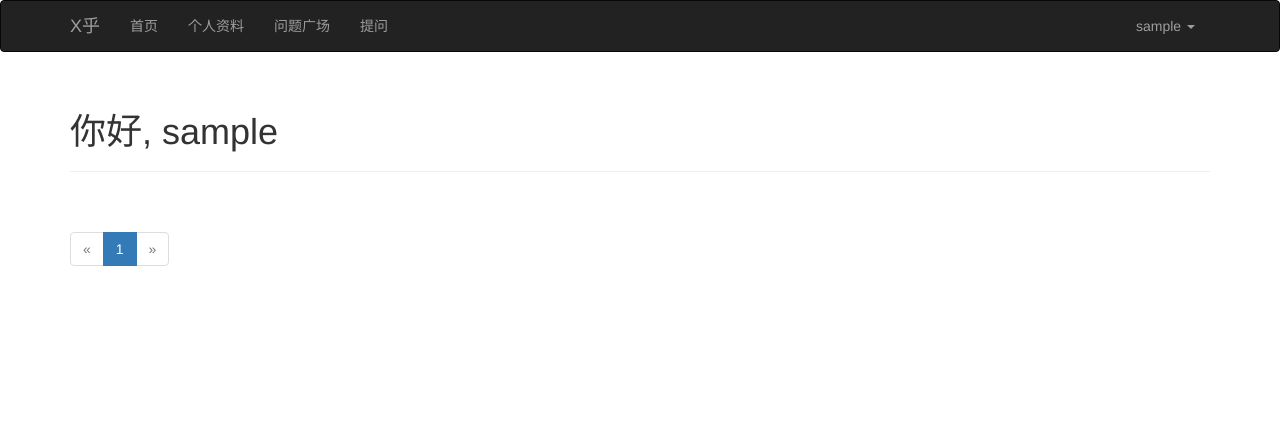
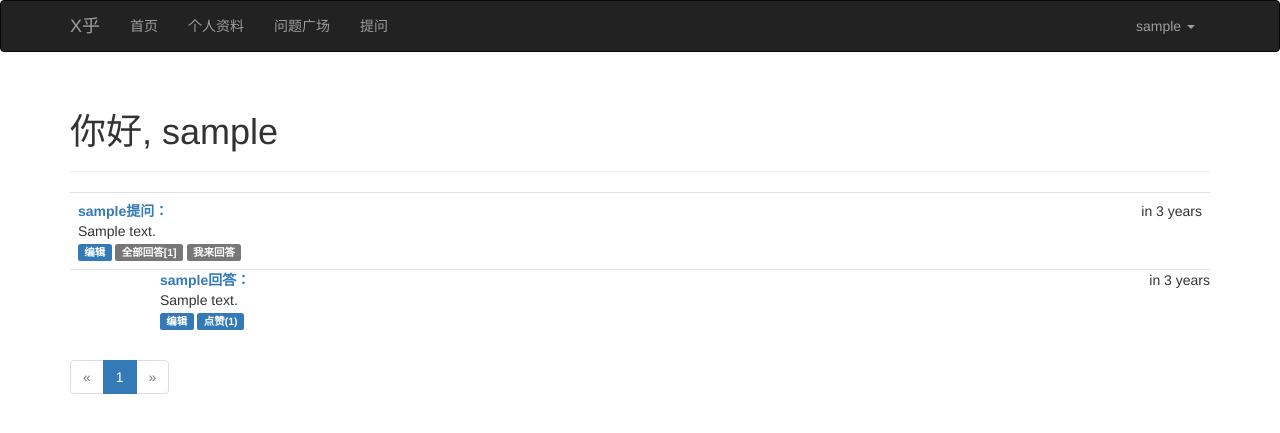
Before and after one commit to VashonHu/MyWebsiteWithFlask, a Flask app: page / in a window 1280 px wide. Shown: the top 433 px of the page. Run offline with Flask 2, Linux system fonts and the light colour scheme; a user stored in the database is signed in; tables that the repository leaves empty hold one stand-in row (values such as "Sample post"); parts of the project's set-up code (start-up, migrations or seed data) failed here and were passed over; some libraries are stand-ins or nearby versions.

Commit message:
big change

```diff
--- a/app/main/views.py
+++ b/app/main/views.py
@@ -8,30 +8,30 @@ from ..models import User, Role, Permission, Question, Comment, Answer, Vote
 from flask_login import login_required, current_user
 from ..decorators import admin_required, permission_required
 from flask_sqlalchemy import  get_debug_queries
+import sys
+
+# if current_user.is_authenticated:
+    #     show_followed = bool(request.cookies.get('show_followed', ' '))
+    # if show_followed:
+    #     query = current_user.followed_questions
+    # else:
+    #     query = Question.query
 
 
 @main.route('/', methods=['GET', 'POST'])
 def index():
-    form = QuestionForm()
-    if current_user.can(Permission.WRITE_ARTICLES) and \
-            form.validate_on_submit():
-        question = Question(body=form.body.data, author=current_user._get_current_object())
-        db.session.add(question)
-        db.session.commit()
-        return redirect(url_for('.index'))
-    show_followed = False
-    if current_user.is_authenticated:
-        show_followed = bool(request.cookies.get('show_followed', ' '))
-    if show_followed:
-        query = current_user.followed_questions
+    query_questions = None
+    if current_user.is_authenticated and current_user.followers.count() > 0:
+        query_questions = current_user.followed_questions
     else:
-        query = Question.query
+        query_questions = Question.query
     page = request.args.get('page', 1, type=int)
-    pagination = query.order_by(Question.timestamp.desc()).paginate(
+    pagination_questions = query_questions.order_by(Question.timestamp.desc()).paginate(
         page, per_page=20, error_out=False)
-    questions = pagination.items
-    return render_template('index.html', form=form, questions=questions,
-                           pagination=pagination, show_followed=show_followed)
+    questions = pagination_questions.items
+    return render_template('index.html', questions=questions,
+                           pagination_questions=pagination_questions,
+                           Answer=Answer, row=2)
 
 
 @main.route('/user/<username>')
@@ -42,7 +42,8 @@ def user(username):
     questions = user.questions.order_by(Question.timestamp.desc()).all()
     answers = user.answers.order_by(Answer.timestamp.desc()).all()
     admin = User.query.filter_by(email=current_app.config['FLASK_MAIL_ADMIN']).first()
-    return render_template('user.html', user=user, questions=questions, admin=admin, answers=answers)
+    return render_template('user.html', user=user, questions=questions,
+                           admin=admin, answers=answers, Answer=Answer, row=0)
 
 
 @main.route('/edit-profile', methods=['GET', 'POST'])
@@ -88,7 +89,7 @@ def edit_profile_admin(id):
     return render_template('edit_profile.html', form=form, user=user)
 
 
-@main.route('/question/<int:id>')
+@main.route('/question/<int:id>', methods=['GET', 'POST'])
 def question(id):
     question = Question.query.get_or_404(id)
     form = AnswerForm()
@@ -110,7 +111,7 @@ def question(id):
         error_out=False)
     answers = pagination.items
     return render_template('question.html', questions=[question], form=form,
-                           answers=answers, pagination=pagination)
+                           answers=answers, pagination=pagination, row=sys.maxint, Answer=Answer)
 
 
 @main.route('/edit_question/<int:id>', methods=['GET', 'POST'])
@@ -281,7 +282,14 @@ def after_request(response):
 
 @main.route('/square')
 def square():
-    pass
+    query_questions = Question.query
+    page = request.args.get('page', 1, type=int)
+    pagination_questions = query_questions.order_by(Question.timestamp.desc()).paginate(
+        page, per_page=20, error_out=False)
+    questions = pagination_questions.items
+    return render_template('square.html', questions=questions,
+                           pagination_questions=pagination_questions,
+                           Answer=Answer, row=2)
 
 
 @main.route('/post_question', methods=['GET', 'POST'])
@@ -294,6 +302,17 @@ def post_question():
                             body=form.body.data,
                             author=current_user._get_current_object())
         db.session.add(question)
-        db.session.commmit()
-        return redirect('.question', id=question.id)
+        db.session.commit()
+        return redirect(url_for('.question', id=question.id))
     return render_template('post_question.html', form=form)
+
+
+@main.route('/vote/<int:id>')
+@login_required
+def vote(id):
+    # answer = Answer.query.get_or_404(id)
+    vote = Vote(answer=id,
+                author=current_user._get_current_object())
+    db.session.add(vote)
+    db.session.commit()
+    return redirect(request.args.get('next') or  url_for('.index'))
--- a/app/models.py
+++ b/app/models.py
@@ -345,6 +345,9 @@ class Vote(db.Model):
     author_id = db.Column(db.Integer, db.ForeignKey('users.id'))
     timestamp = db.Column(db.DateTime, default=datetime.utcnow)
 
+    def __repr__(self):
+        return '<Vote %r>' % self.author_id
+
     @staticmethod
     def generate_fake():
         from random import seed, randint
--- a/app/static/styles.css
+++ b/app/static/styles.css
@@ -28,6 +28,25 @@ div.question-thumbnail {
     position: absolute;
 }
 div.question-content {
-    margin-left: 48px;
     min-height: 48px;
 }
+
+div.answer-content{
+    margin-left: 10px;
+    min-height: 48px;
+}
+
+div.answer-date{
+    float: right;
+}
+div.answer-author{
+    font-weight: bold;
+}
+
+div.answer-footer_max{
+    margin-bottom: 10px;
+}
+
+div.answer-footer{
+    margin-bottom: 5px;
+}
--- a/app/templates/_questions.html
+++ b/app/templates/_questions.html
@@ -3,7 +3,7 @@
     <li class="question">
         <div class="question-content">
             <div class="question-date">{{ moment(question.timestamp).fromNow() }}</div>
-            <div class="question-author"><a href="{{ url_for('.user', username=question.author.username) }}">{{ question.author.username }}</a></div>
+            <div class="question-author"><a href="{{ url_for('.user', username=question.author.username) }}">{{ question.author.username }}提问：</a></div>
             <div class="question-body">
                 {% if question.body_html %}
                     {{ question.body_html | safe }}
@@ -22,13 +22,49 @@
                 </a>
                 {% endif %}
                 <a href="{{ url_for('.question', id=question.id) }}">
-                    <span class="label label-default">永久链接</span>
+                    <span class="label label-default">全部回答[{{ question.answers.count() }}]</span>
                 </a>
-                <a href="{{ url_for('.question', id=question.id) }}#answers">
-                    <span class="label label-primary">{{ question.answers.count() }} 回答</span>
+                <a href="{{ url_for('.question', id=question.id) }}">
+                    <span class="label label-default">我来回答</span>
                 </a>
             </div>
         </div>
     </li>
+    <ul class="answers">
+        {% set answers = question.answers.order_by(Answer.timestamp.desc()).limit(row).all() %}
+        {% for answer in answers %}
+
+        <ul class="answer">
+            <div class="answer-content">
+                <div class="answer-date">{{ moment(answer.timestamp).fromNow() }}</div>
+                <div class="answer-author"><a href="{{ url_for('.user', username=answer.author.username) }}">{{ answer.author.username }}回答：</a></div>
+                <div class="answer-body">
+                    {% if answer.body_html %}
+                        {{ answer.body_html | safe }}
+                    {% else %}
+                        {{ answer.body }}
+                    {% endif %}
+                </div>
+                <div class="answer-footer">
+                    {% if current_user == answer.author %}
+                    <a href="{{ url_for('.edit_answer', id=answer.id) }}">
+                        <span class="label label-primary">编辑</span>
+                    </a>
+                    {% elif current_user.is_administrator() %}
+                    <a href="{{ url_for('.edit_answer', id=answer.id) }}">
+                        <span class="label label-danger">编辑 [管理员]</span>
+                    </a>
+                    {% endif %}
+                    <a href="{{ url_for('.vote', id=answer.id)}}#answer.id ">
+                        <span class="label label-primary">点赞({{ answer.votes.count() }})</span>
+                    </a>
+                </div>
+            </div>
+        </ul>
+        {% endfor %}
+        <div class="answer-footer_max">
+
+        </div>
+    </ul>
     {% endfor %}
 </ul>
--- a/app/templates/index.html
+++ b/app/templates/index.html
@@ -9,9 +9,11 @@
     <h1>你好, {% if current_user.is_authenticated %}{{ current_user.username }}{% else %}游客{% endif %}</h1>
 </div>
 
-{% if pagination %}
-<div class="pagination">
-    {{ macros.pagination_widget(pagination, '.index') }}
+{% include '_questions.html' %}
+
+{% if pagination_questions %}
+<div class="pagination_questions">
+    {{ macros.pagination_widget(pagination_questions, '.index') }}
 </div>
 {% endif %}
 {% endblock %}
--- a/app/templates/question.html
+++ b/app/templates/question.html
@@ -5,8 +5,8 @@
 {% block title %}X乎 - 问题{% endblock %}
 
 {% block page_content %}
-{% include '_questions' %}
-<h4 id="answers">回答</h4>
+{% include '_questions.html' %}
+<!--<h4 id="answers">回答</h4>-->
 {% if current_user.can(Permission.WRITE_ARTICLES) %}
 <div class="answer-form">
     {{ wtf.quick_form(form) }}
@@ -15,7 +15,7 @@
 {% include '_answers.html' %}
 {% if pagination %}
 <div class="pagination">
-    {{ macros.pagination_widget(pagination, '.question', fragment='#answer', id=posts[0].id) }}
+    {{ macros.pagination_widget(pagination, '.question', fragment='#answer', id=questions[0].id) }}
 </div>
 {% endif %}
 {% endblock %}
--- a/app/templates/user.html
+++ b/app/templates/user.html
@@ -11,13 +11,13 @@
         <p>
             {% if user.name %}{{ user.name }}<br>{% endif %}
             {% if user.location %}
-                From <a href="http://maps.google.com/?q={{ user.location }}">{{ user.location }}</a><br>
+                来自 <a href="http://maps.google.com/?q={{ user.location }}">{{ user.location }}</a><br>
             {% endif %}
         </p>
         {% endif %}
 
         {% if admin %}
-        <li><a href="mailto:{{ admin.email }}">联系管理员</a></li>
+        <p><a href="mailto:{{ admin.email }}">联系管理员</a></p>
         {% endif %}
         {% if user.about_me %}<p>{{ user.about_me }}</p>{% endif %}
         <p>注册自：{{ moment(user.member_since).format('LLL') }}起。 上一次登录：{{ moment(user.last_seen).fromNow() }}.</p>
--- a/manage.py
+++ b/manage.py
@@ -1,7 +1,7 @@
 #!/usr/bin/python
 
 from app import create_app, db
-from app.models import User, Role, Permission, Question, Comment
+from app.models import User, Role, Permission, Question, Comment, Vote
 from flask_script import Manager, Shell
 from flask_migrate import Migrate, MigrateCommand
 import os
@@ -13,7 +13,7 @@ migrate = Migrate(app, db)
 
 def make_shell_context():
     return dict(app=app, db=db, User=User, Role=Role,
-                Question=Question, Permission=Permission, Comment=Comment)
+                Question=Question, Permission=Permission, Comment=Comment, Vote=Vote)
 manager.add_command("shell", Shell(make_context=make_shell_context))
 manager.add_command("db", MigrateCommand)
 
```
Also changed, not shown: app/templates/square.html (added, +17 -0 lines).
